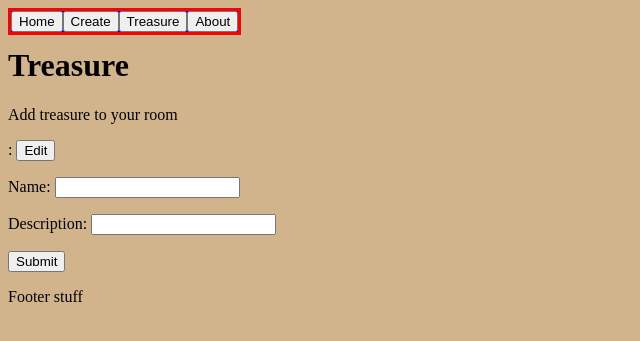
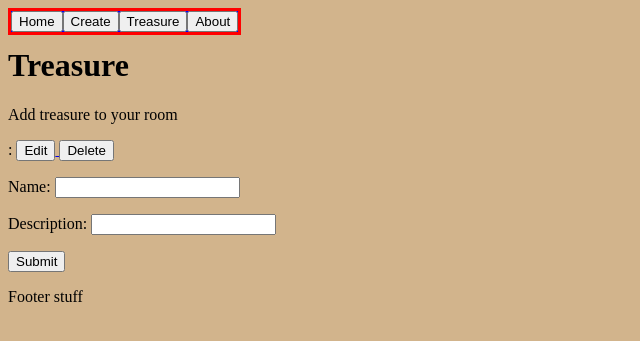
Before and after one commit to LeoKnox/adventure_django, a Django app: page /rooms/treasure in a window 1280 px wide. Shown: the top 341 px of the page, without its empty margins (0-640 px from the left). Run offline with Django 3.2, Linux system fonts and the light colour scheme; tables that the repository leaves empty hold one stand-in row (values such as "Sample post").

Commit message:
Add files via upload

```diff
--- a/rooms/templates/treasure.html
+++ b/rooms/templates/treasure.html
@@ -11,6 +11,11 @@
     <a href="{% url 'treasure' %}">
         <button>
             Edit
+        </button>
+    </a>
+    <a href="{% url 'treasure' %}">
+        <button>
+            Delete
         </button>
     </a>
 </p>
--- a/rooms/views.py
+++ b/rooms/views.py
@@ -106,6 +106,13 @@ def edit_door(request, door_id):
 def about(request):
     return render(request, 'about.html')
 
+def edit_delete(request, door_id, room_id):
+    remove_door = Room.objects.get(pk = room_id)
+    remove_door.doors.remove(door_id)
+    second_remove = Door.objects.get(pk = door_id)
+    second_remove.delete()
+    return redirect('room_edit', room_id)
+
 def treasure(request):
     room_treasure = Treasure.objects.all()
     if request.method == "POST":
@@ -115,10 +122,3 @@ def treasure(request):
         )
         new_treasure.save()
     return render(request, 'treasure.html', {'room_treasure': room_treasure})
-
-def edit_delete(request, door_id, room_id):
-    remove_door = Room.objects.get(pk = room_id)
-    remove_door.doors.remove(door_id)
-    second_remove = Door.objects.get(pk = door_id)
-    second_remove.delete()
-    return redirect('room_edit', room_id)
```
